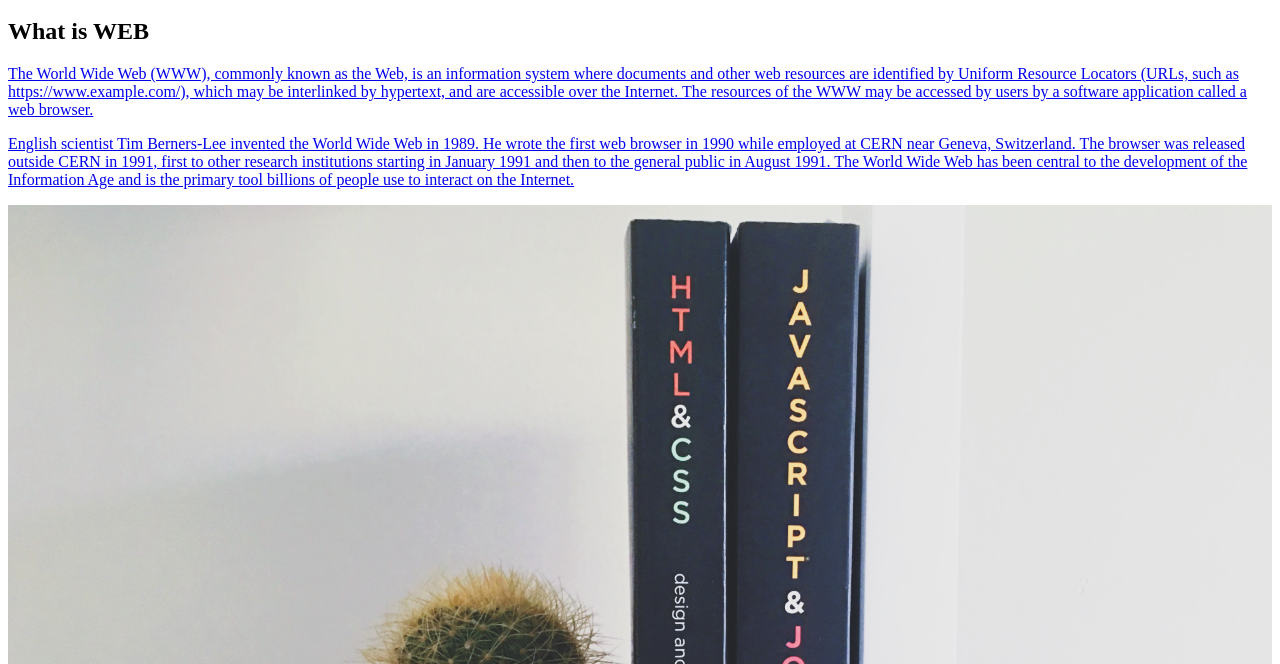
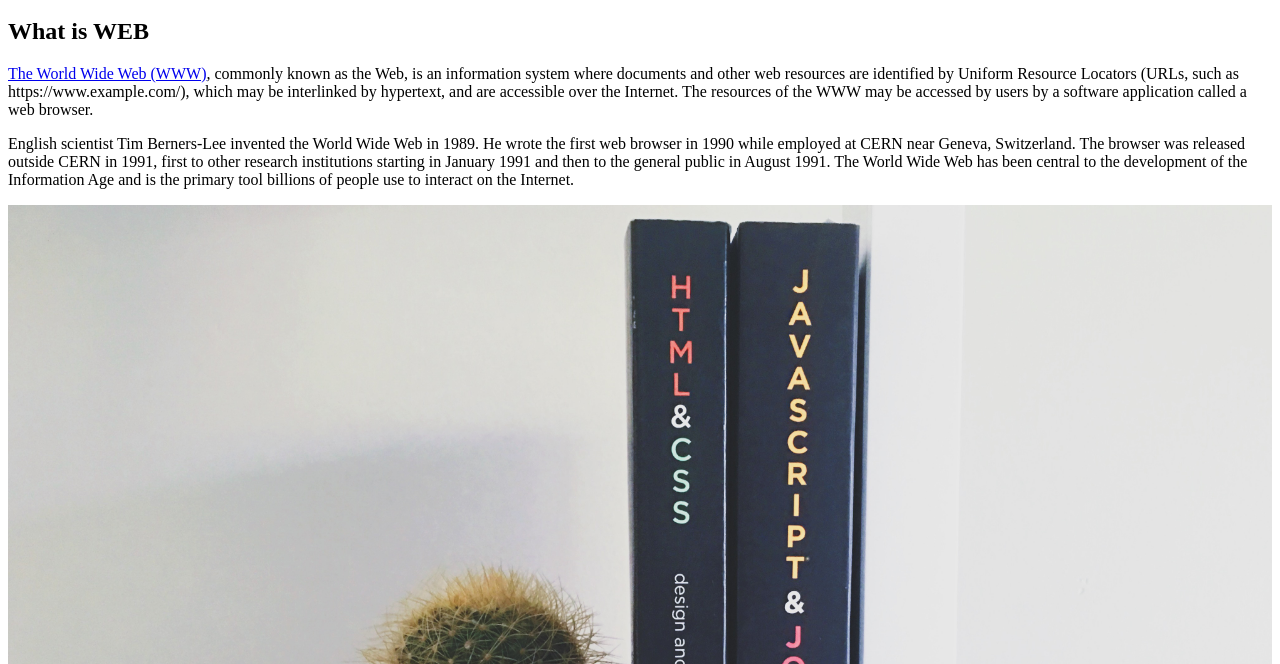
Before and after one commit to Heosangen/-, a plain HTML site: page index.html in a window 1280 px wide. Shown: the part 136-800 px from the top of the page. Drawn offline with Linux system fonts and the light colour scheme.

Commit message:
second viresion

```diff
--- a/index.html
+++ b/index.html
@@ -13,7 +13,7 @@
   </ol>
 
   <h2><a>What is WEB</a></h2>
-  <p><a href="https://www.w3.org/TR/html51/" target="_blank"title="html5 specification">The World Wide Web (WWW), commonly known as the Web, is an information system where documents and other web resources are identified by Uniform Resource Locators (URLs, such as https://www.example.com/), which may be interlinked by hypertext, and are accessible over the Internet. The resources of the WWW may be accessed by users by a software application called a web browser.
+  <p><a href="https://www.w3.org/TR/html51/" target="_blank"title="html5 specification">The World Wide Web (WWW)</a>, commonly known as the Web, is an information system where documents and other web resources are identified by Uniform Resource Locators (URLs, such as https://www.example.com/), which may be interlinked by hypertext, and are accessible over the Internet. The resources of the WWW may be accessed by users by a software application called a web browser.
 
 <p>English scientist Tim Berners-Lee invented the World Wide Web in 1989. He wrote the first web browser in 1990 while employed at CERN near Geneva, Switzerland. The browser was released outside CERN in 1991, first to other research institutions starting in January 1991 and then to the general public in August 1991. The World Wide Web has been central to the development of the Information Age and is the primary tool billions of people use to interact on the Internet.</p><img src="c.jpg" width="100%">
 
```
